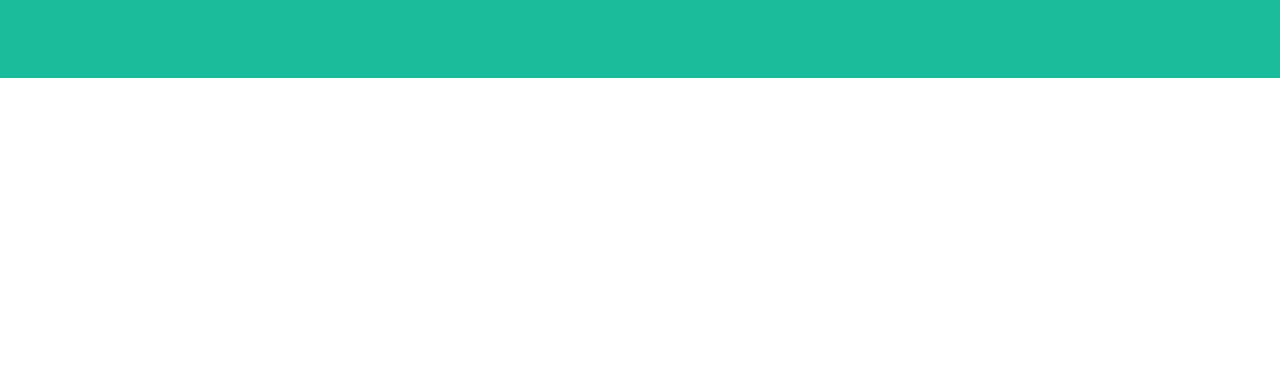
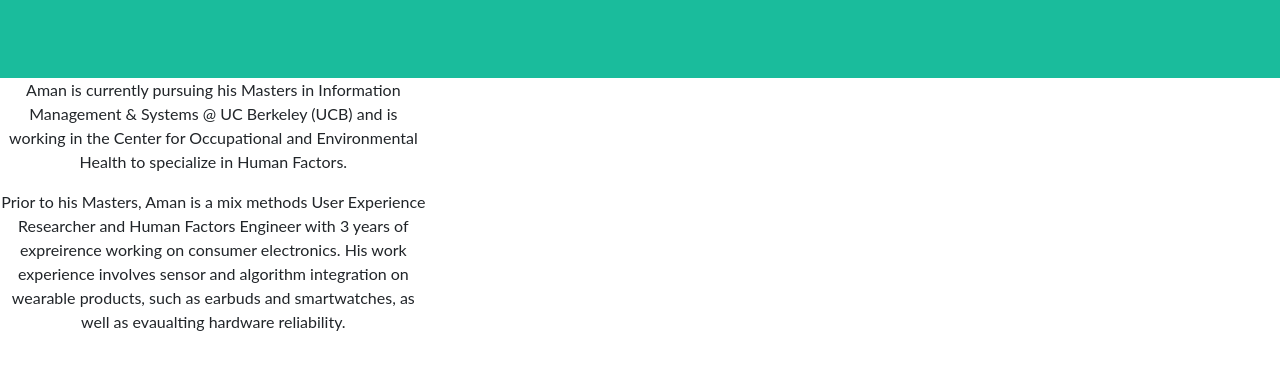
Before and after one commit to amanmehrotra-git/amanmehrotra-git.github.io, a plain HTML site: page index.html in a window 1280 px wide. Shown: the part 394-764 px from the top of the page. Drawn offline with Linux system fonts and the light colour scheme.

Commit message:
Update index.html

```diff
--- a/index.html
+++ b/index.html
@@ -38,6 +38,11 @@
 
             <div class="col-md-6 col-lg-4 mb-5">
                 <!-- put your bio paragraph here; remember to use the correct html tags -->
+
+                <p>Aman is currently pursuing his Masters in Information Management & Systems @ UC Berkeley (UCB) and is working in the Center for Occupational and Environmental Health to specialize in Human Factors.</p>
+
+                <p>Prior to his Masters, Aman is a mix methods User Experience Researcher and Human Factors Engineer with 3 years of expreirence working on consumer electronics.
+                His work experience involves sensor and algorithm integration on wearable products, such as earbuds and smartwatches, as well as evaualting hardware reliability.<p\>
             </div>
         </section>
     </body>
```
